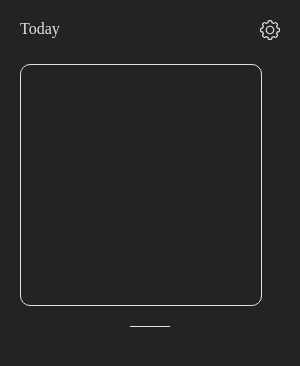
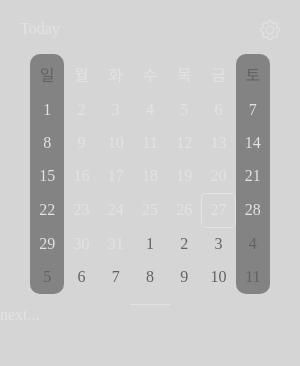
Before and after one commit to Hyun-mo/wical, an Electron app: page src/pages/main/main.html in a window 300 px wide. Drawn offline with Linux system fonts and the light colour scheme.

Commit message:
calendar board

```diff
--- a/main.js
+++ b/main.js
@@ -7,15 +7,17 @@ const filePath = path.join(dataPath, "config.json");
 
 function createWindow() {
   const win = new BrowserWindow({
+    transparent: true,
     width: 280,
     height: 500,
     webPreferences: {
-      preload: path.join(__dirname, "src", "preload.js"),
+      // preload: path.join(__dirname, "src", "preload.js"),
     },
     titleBarStyle: "customButtonsOnHover",
     frame: false,
   });
 
+  // win.webContents.openDevTools();
   win.loadFile(path.join(__dirname, "src", "pages", "main", "main.html"));
 }
 
--- a/src/pages/main/main.html
+++ b/src/pages/main/main.html
@@ -2,8 +2,10 @@
 <html lang="ko">
   <head>
     <meta charset="UTF-8" />
+    <meta http-equiv="Content-Security-Policy" content="script-src 'self';" />
     <meta name="viewport" content="width=device-width, initial-scale=1.0" />
     <link href="../style.css" rel="stylesheet" type="text/css" />
+    <script defer="defer" src="./main.js"></script>
     <title>Wical</title>
   </head>
   <body>
@@ -11,10 +13,11 @@
     <div class="head-line">
       <span id="today">Today</span>
       <a href="../setting/setting.html">
-        <img src="../../../assest/gear.svg" style="width: 2rem" />
+        <img src="../../../assest/gear.svg" style="width: 20px" />
       </a>
     </div>
-    <div class="calendar"></div>
+    <div class="calendar" id="calendar"></div>
     <div class="division-line"></div>
+    <div class="next-schedule">next...</div>
   </body>
 </html>
--- /dev/null
+++ b/src/pages/main/main.js
@@ -0,0 +1,60 @@
+function init() {
+  const today = new Date();
+  const Today = document.getElementById("today");
+  const days = ["일", "월", "화", "수", "목", "금", "토"];
+  const calendar = document.getElementById("calendar");
+  for (const day of days) {
+    const el = document.createElement("span");
+    el.className = "day";
+    el.innerText = day;
+    calendar.appendChild(el);
+  }
+  const [prev, dates, next] = Board();
+  console.log(prev);
+  for (const date of prev) {
+    const el = document.createElement("span");
+    el.className = "date_prev date";
+    el.innerText = date;
+    calendar.appendChild(el);
+  }
+  for (const date of dates) {
+    const el = document.createElement("span");
+    el.className = "date";
+    console.log(date);
+    console.log(today.getDate());
+    if (date === today.getDate()) el.className += " today";
+    el.innerText = date;
+    calendar.appendChild(el);
+  }
+  for (const date of next) {
+    const el = document.createElement("span");
+    el.className = "date_next date";
+    el.innerText = date;
+    calendar.appendChild(el);
+  }
+}
+
+init();
+function Board() {
+  const now = new Date();
+  const first = new Date(now.getFullYear(), now.getMonth());
+  const end = new Date(now.getFullYear(), now.getMonth() + 1, 0);
+  let prev = [];
+  let dates = [];
+  let next = [];
+  if (first.getDay() !== 0) {
+    const last = new Date(first.getFullYear(), first.getMonth(), 0).getDate();
+    for (let i = first.getDay(); i > 0; i--) {
+      prev.push(last - i + 1);
+    }
+  }
+  for (let i = 0; i < end.getDate(); i++) {
+    dates.push(i + 1);
+  }
+
+  const next_days = 42 - dates.length - prev.length;
+  for (let i = 0; next.length < next_days; i++) {
+    next.push(i + 1);
+  }
+  return [prev || [], dates, next];
+}
--- a/src/pages/style.css
+++ b/src/pages/style.css
@@ -1,11 +1,13 @@
 html {
   font-size: 62.5%;
+  background: rgba(0, 0, 0, 0);
 }
 body {
-  background-color: #232323;
+  background-color: rgba(45, 45, 45, 0.2);
   color: #e3e3e3;
   font-size: 1.6rem;
   margin: 0;
+  user-select: none;
 }
 a {
   text-decoration: none;
@@ -27,17 +29,11 @@ button {
   cursor: pointer;
 }
 .head-line {
+  /* -webkit-app-region: drag; */
+
   display: flex;
   justify-content: space-between;
   padding-inline: 20px;
-}
-
-.calendar {
-  margin: 20px;
-  width: 24rem;
-  height: 24rem;
-  border-radius: 1rem;
-  border: 1px solid #e2e2e2;
 }
 .btn_close {
   width: 10px;
@@ -86,3 +82,57 @@ button {
   width: 40px;
   margin: auto;
 }
+
+.calendar {
+  display: grid;
+  grid-template-columns: repeat(7, 1fr);
+  margin: auto;
+  padding: 10px;
+  width: 24rem;
+  height: 24rem;
+  border-radius: 1rem;
+  align-items: center;
+  justify-content: center;
+
+  /* border: 1px solid #e2e2e2; */
+}
+.calendar span:nth-child(7n + 1),
+.calendar span:nth-child(7n + 7) {
+  background-color: rgba(50, 50, 50, 0.5);
+}
+.calendar span:nth-child(1),
+.calendar span:nth-child(7) {
+  border-top-right-radius: 10px;
+  border-top-left-radius: 10px;
+  color: #626262;
+}
+.calendar span:nth-child(43),
+.calendar span:nth-child(49) {
+  border-bottom-left-radius: 10px;
+  border-bottom-right-radius: 10px;
+}
+.day {
+  width: 100%;
+  height: 100%;
+  display: flex;
+  align-items: center;
+  justify-content: center;
+}
+.date {
+  width: 100%;
+  height: 100%;
+  display: flex;
+  align-items: center;
+  justify-content: center;
+}
+
+.date_prev,
+.date_next {
+  color: #626262;
+}
+
+.today {
+  box-sizing: border-box;
+  border-radius: 5px;
+  border: 1.5px solid #e3e3e3;
+}
```
